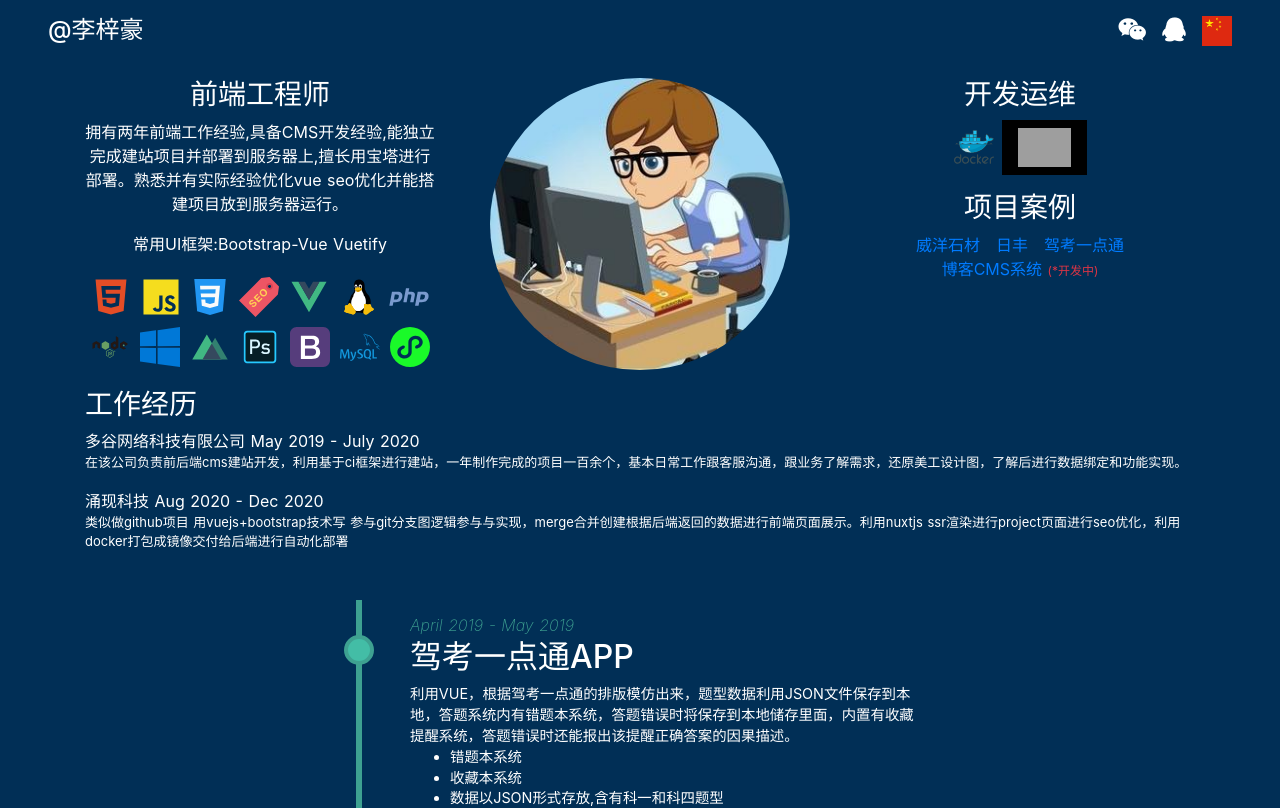
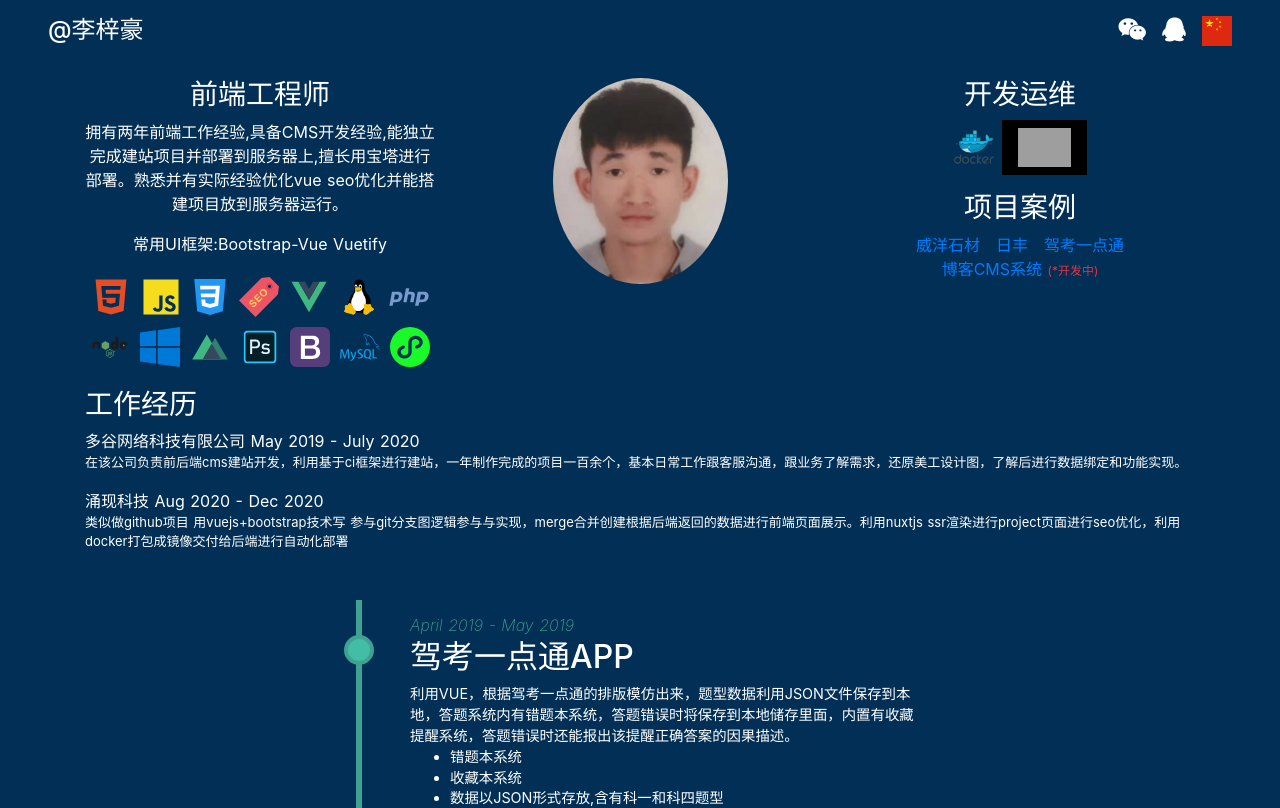
Before and after one commit to applelizihao/myjianli, a Nuxt app: page / in a window 1280 px wide. Shown: the top 808 px of the page. Built offline with nearby package versions, Linux system fonts and the light colour scheme; grey boxes are pictures that could not be loaded.

Commit message:
头像更新

```diff
--- a/components/Home/MineImage.vue
+++ b/components/Home/MineImage.vue
@@ -13,7 +13,7 @@
       <front-end-engineer />
     </div>
     <div id="userimg" class="col-md-12 col-lg-4 text-center">
-      <img src="@/static/img/mine.jpg" width="300" style="border-radius:50%">
+      <img src="@/static/img/mine.png" style="border-radius:50%;max-width:50%">
     </div>
     <div class="col-md-12 col-lg-4 text-white text-center">
       <h3 class="mb-2">
```
Also changed, not shown: static/img/mine.jpg (deleted), static/img/mine.png (added).
